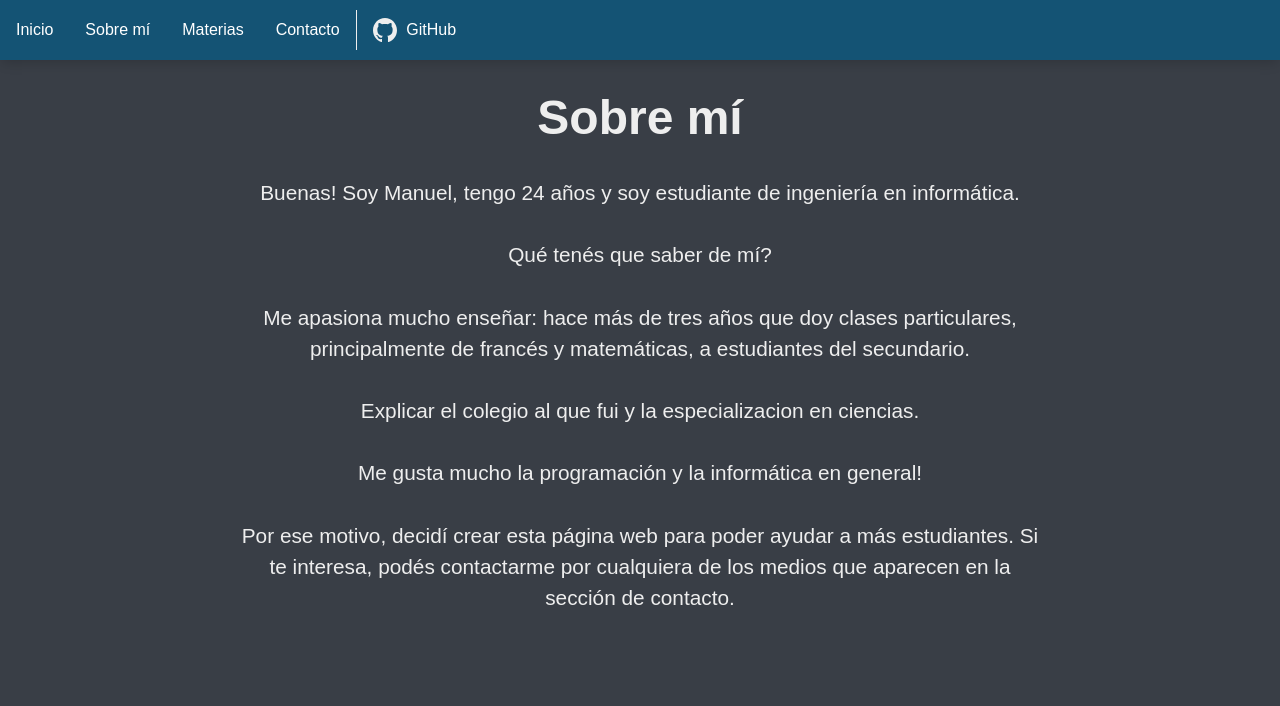
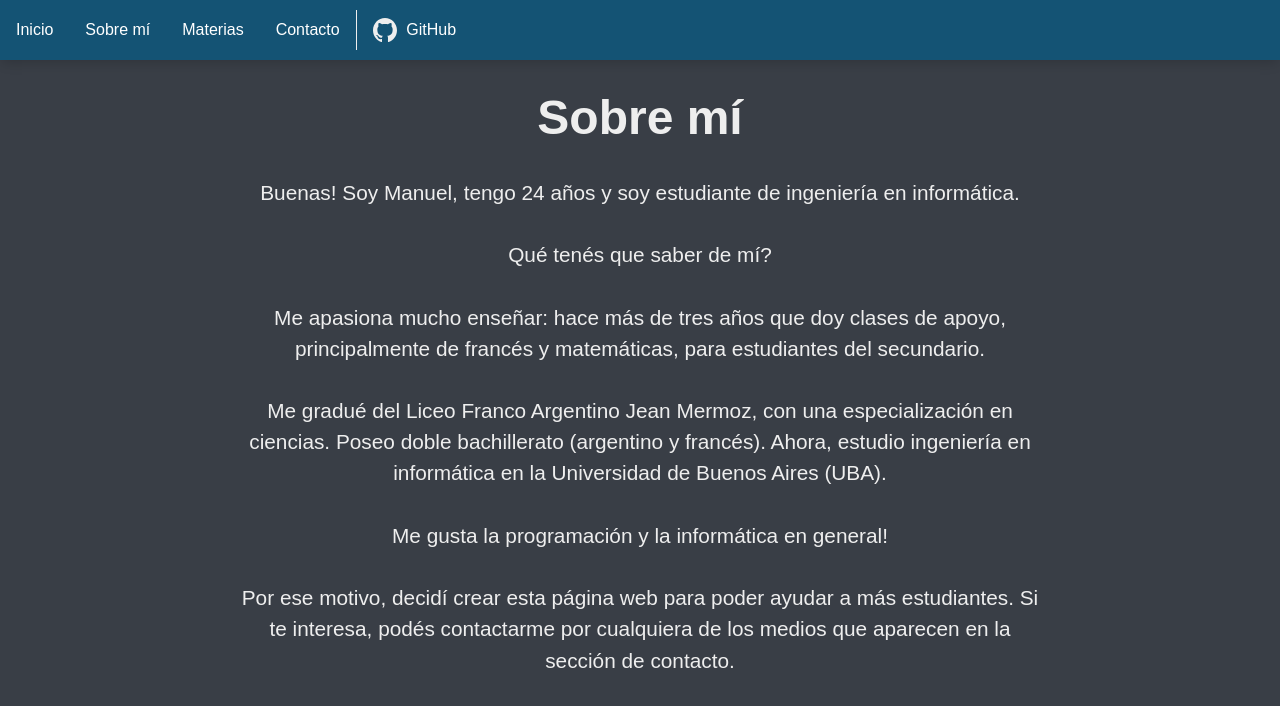
Before and after one commit to ManusaRivi/web-profe-particular, a React (Vite) app: page /about in a window 1280 px wide. Shown: the top 706 px of the page. Built offline with nearby package versions, Linux system fonts and the light colour scheme.

Commit message:
add missing "About me" text

```diff
--- a/src/views/About.tsx
+++ b/src/views/About.tsx
@@ -13,14 +13,15 @@ export default function About() {
                 Qué tenés que saber de mí?
                 <br />
                 <br />
-                Me apasiona mucho enseñar: hace más de tres años que doy clases particulares, principalmente de francés y matemáticas,
-                a estudiantes del secundario.
+                Me apasiona mucho enseñar: hace más de tres años que doy clases de apoyo, principalmente de francés y matemáticas,
+                para estudiantes del secundario.
                 <br />
                 <br />
-                Explicar el colegio al que fui y la especializacion en ciencias.
+                Me gradué del Liceo Franco Argentino Jean Mermoz, con una especialización en ciencias. Poseo doble bachillerato (argentino y francés).
+                Ahora, estudio ingeniería en informática en la Universidad de Buenos Aires (UBA).
                 <br />
                 <br />
-                Me gusta mucho la programación y la informática en general!
+                Me gusta la programación y la informática en general!
                 <br />
                 <br />
                 Por ese motivo, decidí crear esta página web para poder ayudar a más estudiantes.
```
